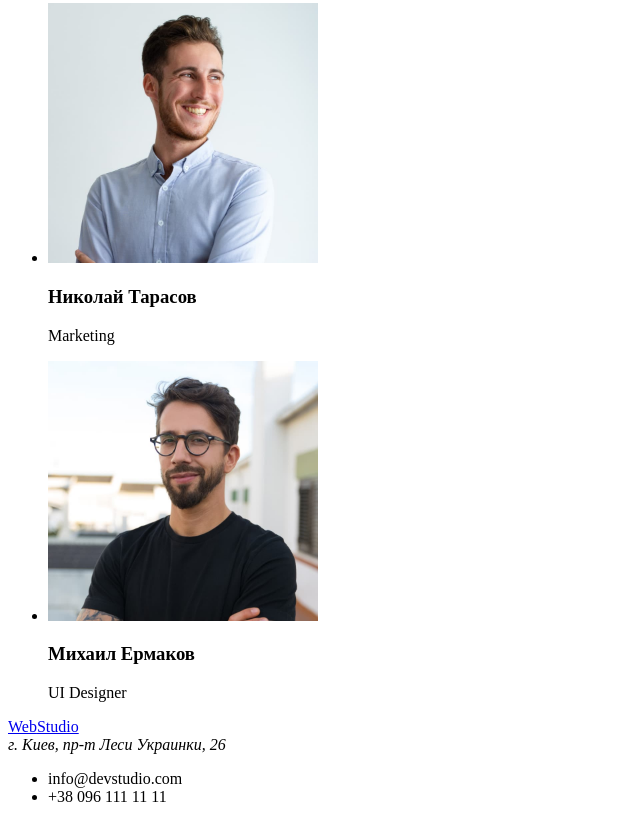
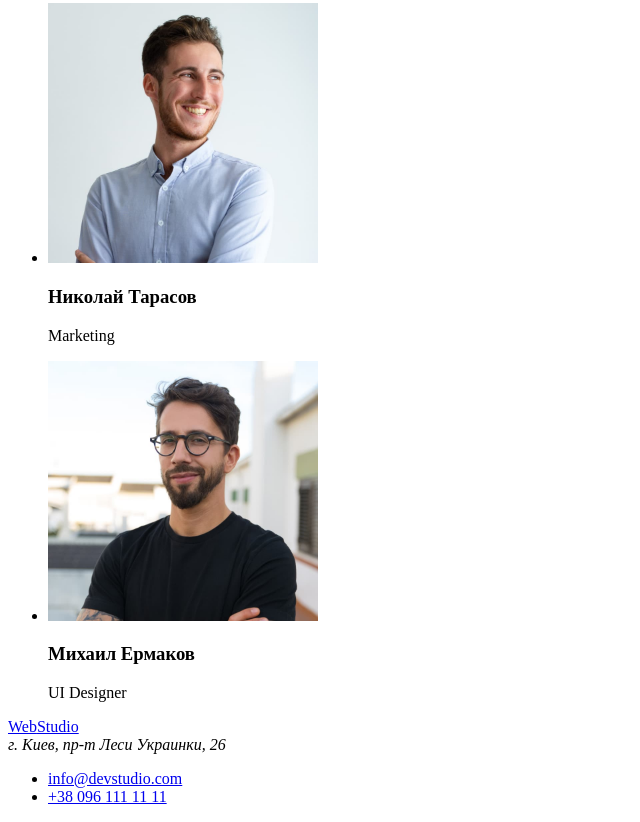
Before and after one commit to SerhioAndros/goit-markup-hw-01, a plain HTML site: page index.html in a window 1280 px wide. Shown: the part 2333-3155 px from the top of the page, without its empty margins (0-640 px from the left). Drawn offline with Linux system fonts and the light colour scheme.

Commit message:
Minor changes (in footer)
Address and links in the footer.

```diff
--- a/index.html
+++ b/index.html
@@ -97,8 +97,12 @@
             </a>
             <address>г. Киев, пр-т Леси Украинки, 26</address>
             <ul>
-                <li>info@devstudio.com</li>
-                <li>+38 096 111 11 11</li>
+                <li>
+                    <a href="mailto:https:info@devstudio.com">info@devstudio.com</a>
+                </li>
+                <li>
+                    <a href="tel:+380961111111">+38 096 111 11 11</a>
+                </li>
             </ul>
         </footer>
     </body>
```
